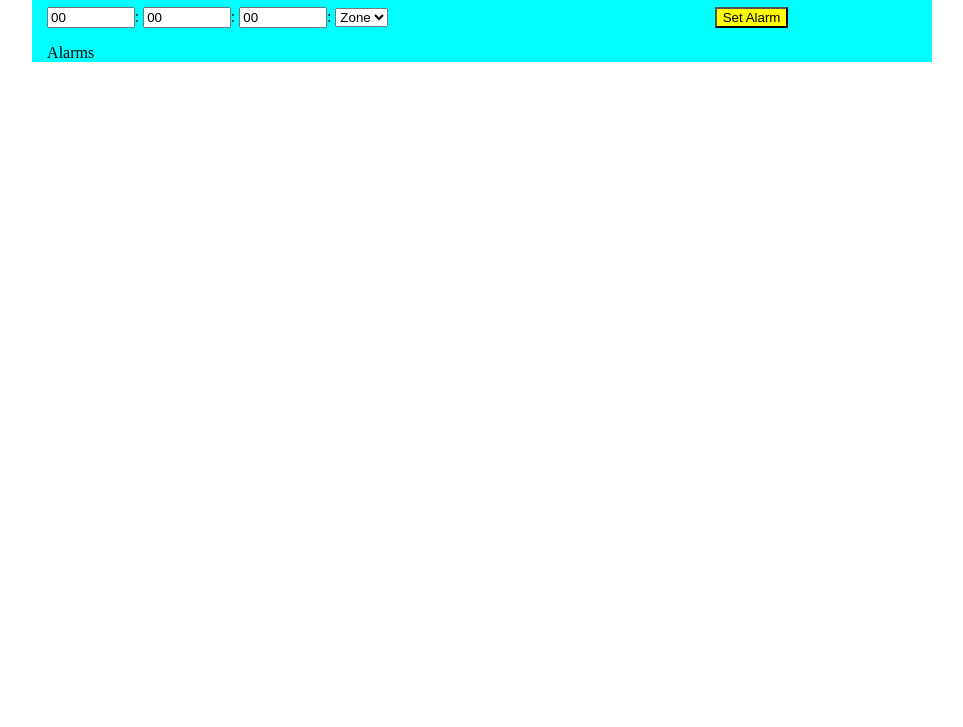
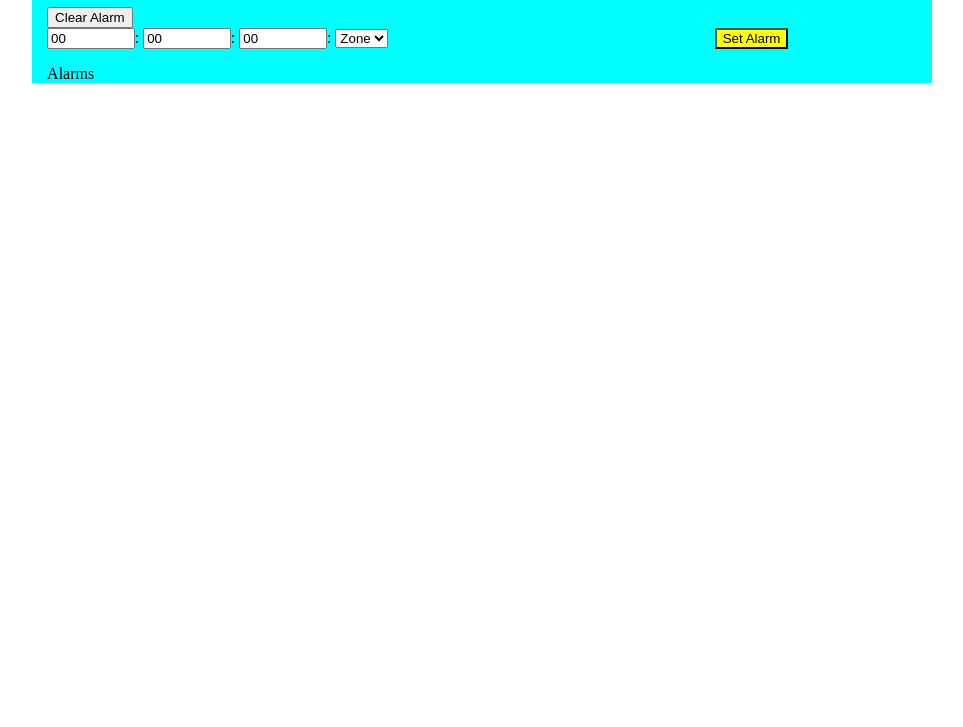
Before and after one commit to mkgithubproject/setAlarmUsingJS, a plain HTML site: page index.html in a window 1280 px wide. Shown: the part 73-800 px from the top of the page, without its empty margins (158-1121 px from the left). Drawn offline with Linux system fonts and the light colour scheme.

Commit message:
Update index.html

```diff
--- a/index.html
+++ b/index.html
@@ -12,6 +12,9 @@
         <div class="current_time">
             <div>
                 <h1 id="clock">03:50:49 PM</h1>
+            </div>
+            <div>
+                <button id="clearAlarm">Clear Alarm</button>
             </div>
         </div>
         <div class="set_time">
@@ -47,6 +50,7 @@
             </ul>
         </div>
    </div>
+   <audio id="audioPlay" src="alarmRing.mp3" ></audio>
 </body>
 <script src="script.js"></script>
 </html>
```
